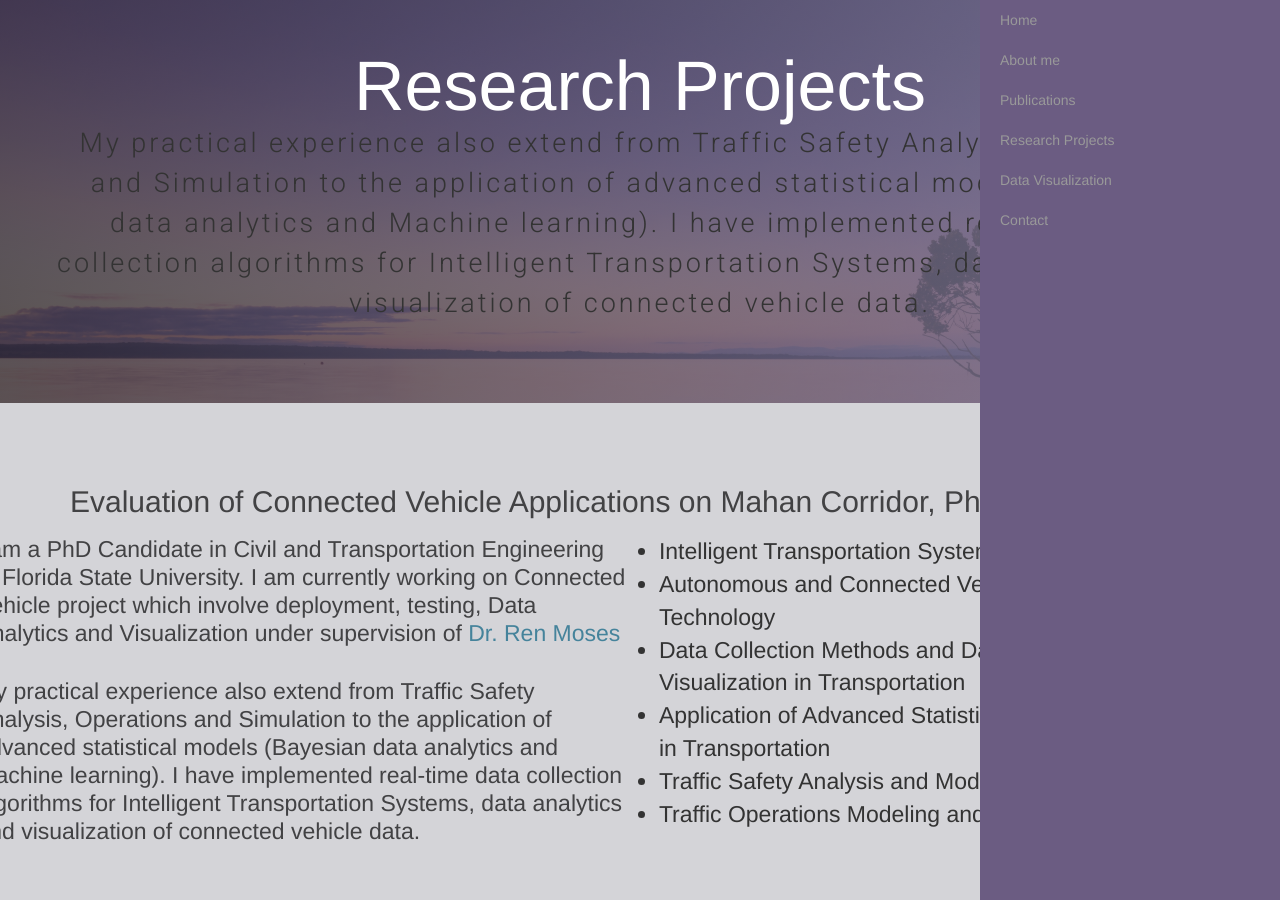
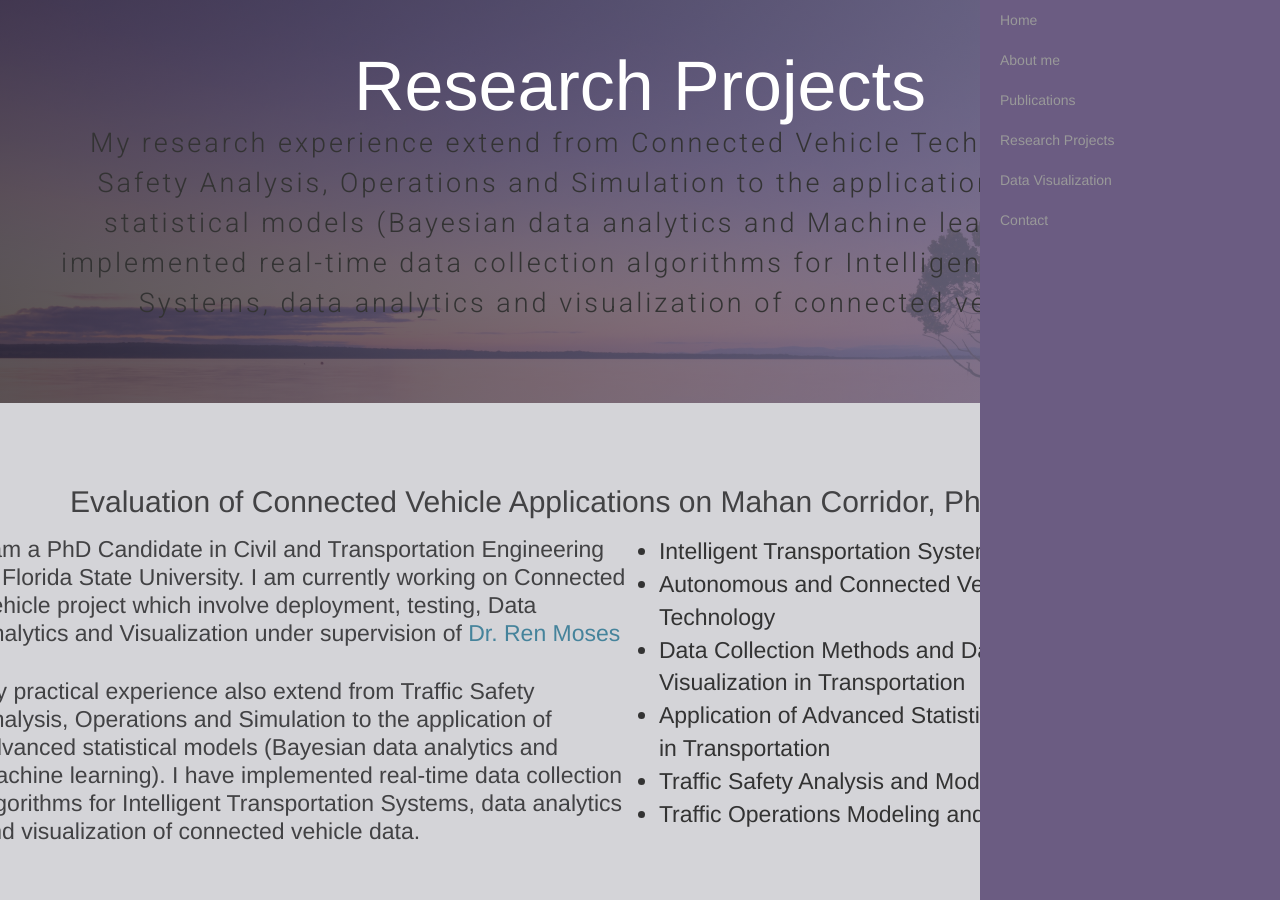
Before and after one commit to ekidando/Kidando, a Jekyll site: the page research.html, which Jekyll copies as it is, in a window 1280 px wide and 900 px high. Built offline with Jekyll 4.4.1, drawn with Linux system fonts in a browser that asks for light colours; some web fonts are replaced.

Commit message:
Update research.html

```diff
--- a/research.html
+++ b/research.html
@@ -40,7 +40,7 @@
         <div class="block">
 
           <h2 class="animated fadeInUp">Research Projects </h2>
-         <p class="animated fadeInUp"> My practical experience also extend from Traffic Safety Analysis, Operations and Simulation to the application of advanced statistical models (Bayesian data analytics and Machine learning). I have implemented real-time data collection algorithms for Intelligent Transportation Systems, data analytics and visualization of connected vehicle data.</p>
+         <p class="animated fadeInUp"> My research experience extend from Connected Vehicle Technology, Traffic Safety Analysis, Operations and Simulation to the application of advanced statistical models (Bayesian data analytics and Machine learning). I have implemented real-time data collection algorithms for Intelligent Transportation Systems, data analytics and visualization of connected vehicle data.</p>
         </div>
       </div>
     </div>
```
